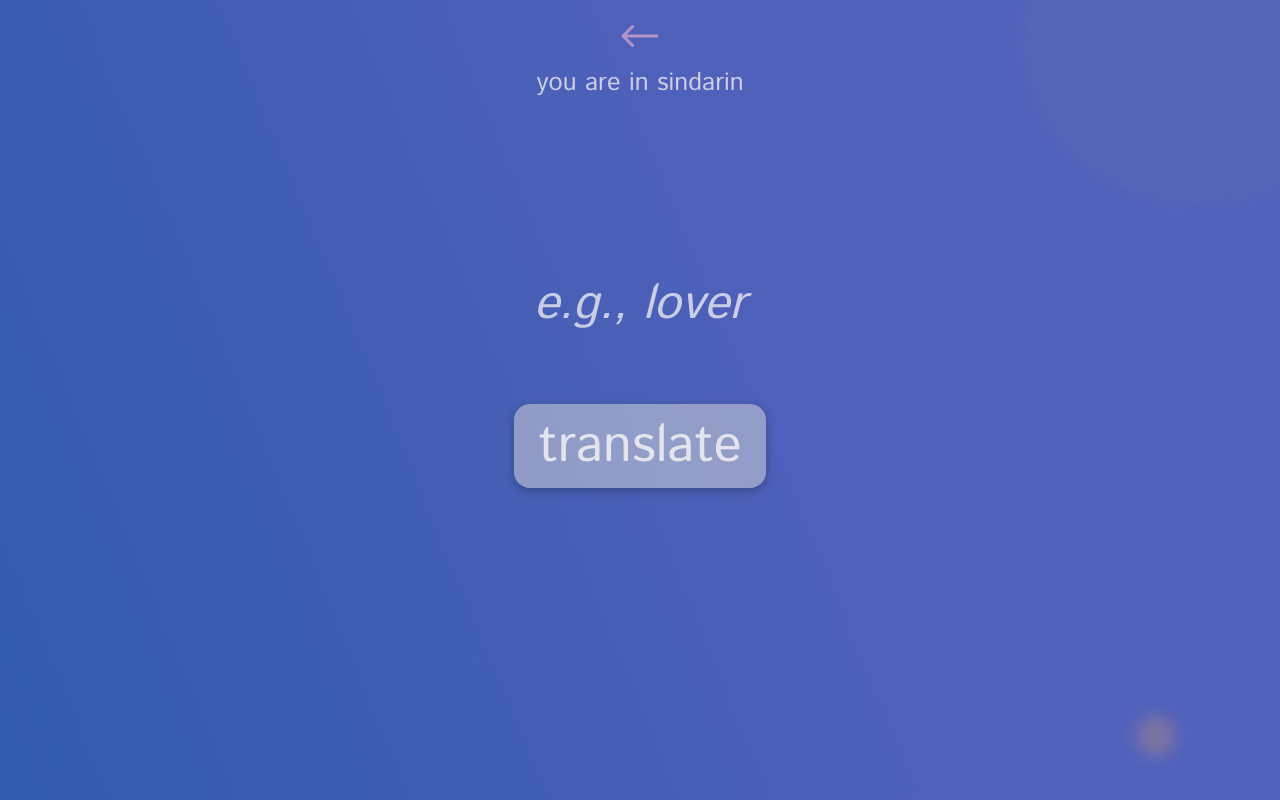
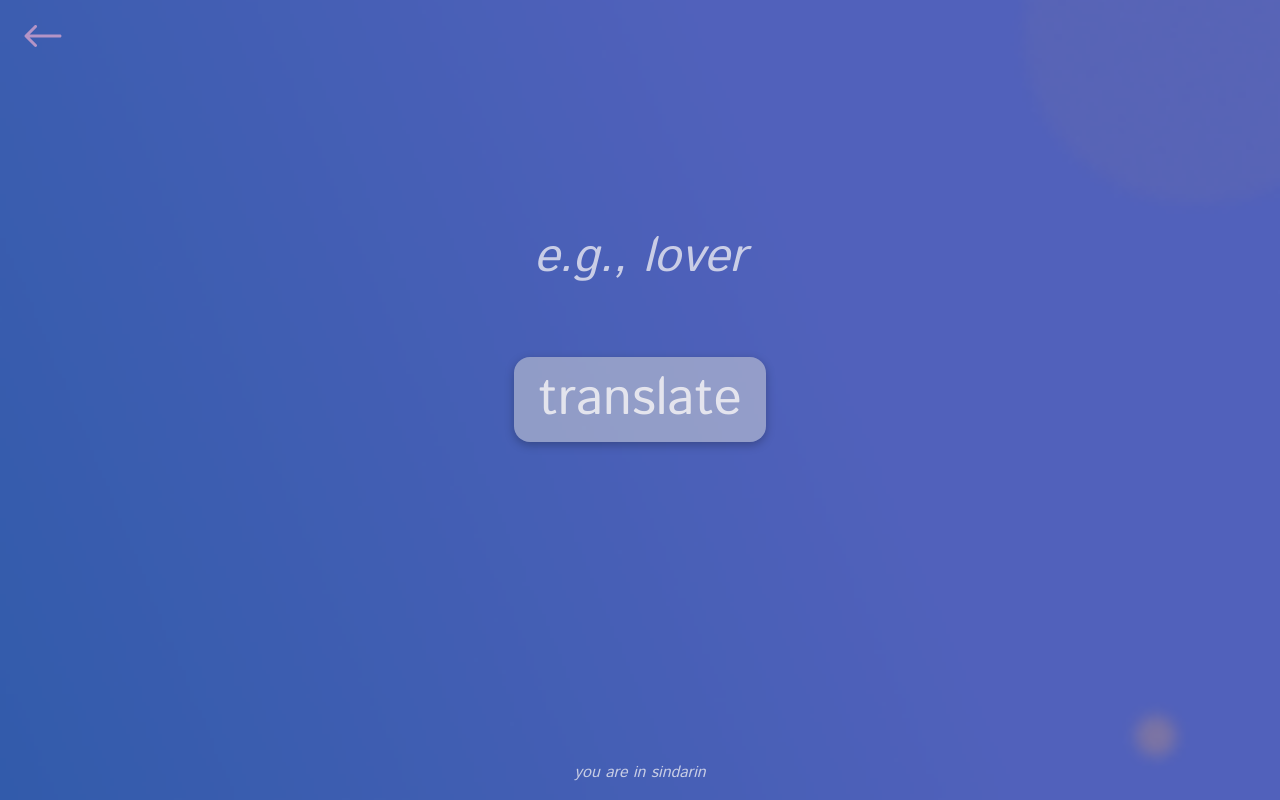
Before and after one commit to surayaclemens/alatulie-frontend, a React (Create React App) app: page /sindarin in a window 1280 px wide. Built offline with nearby package versions, Linux system fonts and the light colour scheme.

Commit message:
style fixes - moved header to footer, changed font sizes, reworked nav links

```diff
--- a/src/components/Header/Header.js
+++ b/src/components/Header/Header.js
@@ -5,9 +5,13 @@ import { NavLink } from 'react-router-dom';
 function Header({text, arrow}) {
     return (
         <header className="header">
-            <NavLink to='/language'><img alt='arrow' className="header__arrow" src={arrow}/>
-            <h3 className='header__text'>{text}</h3>
+            <NavLink to='/language'>
+                <img alt='arrow' className="header__arrow" src={arrow}/>
             </NavLink>
+
+            {/* <NavLink to='/language'>
+                <h3 className='header__text'>{text}</h3>
+            </NavLink> */}
         </header>
     )
 }
--- a/src/components/Header/Header.scss
+++ b/src/components/Header/Header.scss
@@ -6,7 +6,7 @@
 
 .header{
     display: flex;
-    justify-content: center;
+    justify-content: space-between;
     align-items: center;
     // width: 100%;
 
--- a/src/components/Intro/Intro.js
+++ b/src/components/Intro/Intro.js
@@ -26,7 +26,7 @@ function Intro() {
 
 
     useEffect(() => {
-        name === "waylon" ? setWay(true) : setWay(false);
+        name === ("waylon" || "Waylon") ? setWay(true) : setWay(false);
             console.log(way);
       }, [name, way]);
 
--- a/src/components/Intro/Intro.scss
+++ b/src/components/Intro/Intro.scss
@@ -123,8 +123,16 @@
     &__button{
         @include button-tiny;
         cursor: crosshair;
+        color: $accent-indigo;
+
+
         &--hidden{
             display: none;
+        }
+
+        &:visited{
+        color: $accent-indigo;
+
         }
     }
 
--- a/src/components/Quenya/Quenya.js
+++ b/src/components/Quenya/Quenya.js
@@ -42,10 +42,12 @@ function Quenya (){
 
         return (
             <main className='quenya'>
-                <Header
-                text="you are in quenya"
-                arrow={greenArrow}
-                />
+                <header className='quenya__header'>
+                    <Header
+                    text="you are in quenya"
+                    arrow={greenArrow}
+                    />
+                </header>
                 <div className='quenya__content'>
                     <input
                     onFocus={resetInput}
@@ -58,6 +60,7 @@ function Quenya (){
                     <Button handler={translateQuenya}/>
                     <h3 className='quenya__output'>{output}</h3>
                 </div>
+                <p className='quenya__footer'>you are in quenya</p>
 
             </main>
         );
--- a/src/components/Quenya/Quenya.scss
+++ b/src/components/Quenya/Quenya.scss
@@ -12,12 +12,17 @@
     background-size: cover;
     height: 100vh;
 
+    &__header{
+        width: 100%;
+    }
+
     &__content{
         display: flex;
         flex-direction: column;
         justify-content: center;
         align-items: center;
         height: 100%;
+        width: 100%;
     }
 
     &__input{
@@ -51,4 +56,10 @@
         overflow-wrap: normal;
 
     }
+
+    &__footer{
+        font-size: 1rem;
+        color: $text-primary-light;
+        font-style: italic;
+    }
 }
--- a/src/components/SelectLang/SelectLang.js
+++ b/src/components/SelectLang/SelectLang.js
@@ -10,11 +10,6 @@ class SelectLang extends Component {
     render() {
         return (
             <main className='select-lang'>
-                <NavLink to={'/'}>
-                <header className="header">
-                    már
-                </header>
-                </NavLink>
                 <div className='select-lang__buttons'>
                     <button className='select-lang__button select-lang__button--quenya'>
                         <NavLink to={'/quenya'}>
@@ -22,18 +17,16 @@ class SelectLang extends Component {
                         </NavLink>
                     </button>
 
-
                     <button className='select-lang__button select-lang__button--sindarin'>
                         <NavLink to={'/sindarin'}>
                             Sindarin
                         </NavLink>
                     </button>
-
-
                 </div>
-
-
-
+                <NavLink to={'/'}>
+                    <header className="header header--italic">return to már
+                    </header>
+                </NavLink>
             </main>
         );
     }
--- a/src/components/SelectLang/SelectLang.scss
+++ b/src/components/SelectLang/SelectLang.scss
@@ -15,7 +15,7 @@
 
     &__buttons{
         width: 100%;
-        height: 80%;
+        height: 92%;
         display: flex;
         flex-direction: column;
         align-items: center;
@@ -50,5 +50,9 @@
     padding: 1rem;
     color: $text-primary-light;
     font-weight: 400;
-    font-size: 1.35rem;
+    font-size: 1rem;
+
+    &--italic{
+        font-style: italic;
+    }
 }
--- a/src/components/Sindarin/Sindarin.js
+++ b/src/components/Sindarin/Sindarin.js
@@ -40,10 +40,12 @@ function Sindarin (){
 
         return (
             <main className='sindarin'>
-                <Header
-                text="you are in sindarin"
-                arrow={pinkArrow}
-                />
+                <header className='sindarin__header'>
+                    <Header
+                    text="you are in sindarin"
+                    arrow={pinkArrow}
+                    />
+                </header>
                 <div className='sindarin__content'>
                     <input
                     onFocus={resetInput}
@@ -55,6 +57,8 @@ function Sindarin (){
                     <Button handler={translateSindarin}/>
                     <h3 className='sindarin__output'>{output}</h3>
                 </div>
+                <p className='sindarin__footer'>you are in sindarin</p>
+
 
             </main>
         );
--- a/src/components/Sindarin/Sindarin.scss
+++ b/src/components/Sindarin/Sindarin.scss
@@ -12,12 +12,17 @@
     background-size: cover;
     height: 100vh;
 
+    &__header{
+        width: 100%;
+    }
+
     &__content{
         display: flex;
         flex-direction: column;
         justify-content: center;
         align-items: center;
         height: 100%;
+        width: 100%;
     }
 
     &__input{
@@ -51,4 +56,10 @@
         overflow-wrap: normal;
 
     }
+
+    &__footer{
+        font-size: 1rem;
+        color: $text-primary-light;
+        font-style: italic;
+    }
 }
--- a/src/styles/partials/_colours.scss
+++ b/src/styles/partials/_colours.scss
@@ -1,5 +1,6 @@
 $text-primary-light: rgba(255, 252, 250, 0.7);
 $text-button: rgba(255, 252, 250, 0.75);
+$accent-indigo: #5161BB;
 $accent-blue: rgba(81, 182, 225, 0.7);
 $accent-green: #aeda9f;
 $accent-pink: #B494C6;
--- a/src/styles/partials/_mixins.scss
+++ b/src/styles/partials/_mixins.scss
@@ -37,7 +37,7 @@
     border: none;
     padding: .3rem 1.5rem;
     margin: .5rem 0;
-    color: $text-button;
+    color: $accent-indigo;
     font-size: 1rem;
     font-weight: 400;
     font-family: 'Istok';
```
Lines whose indentation alone changed are shown as unchanged.
